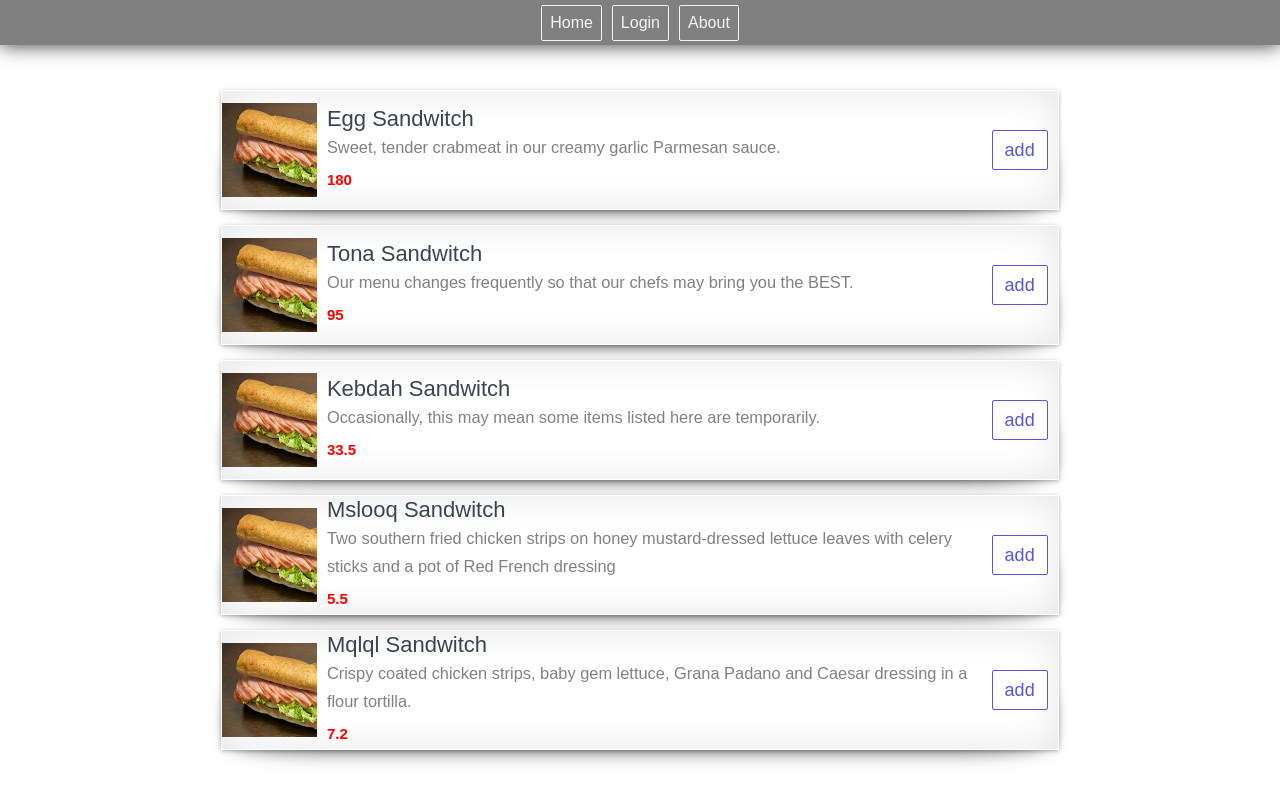
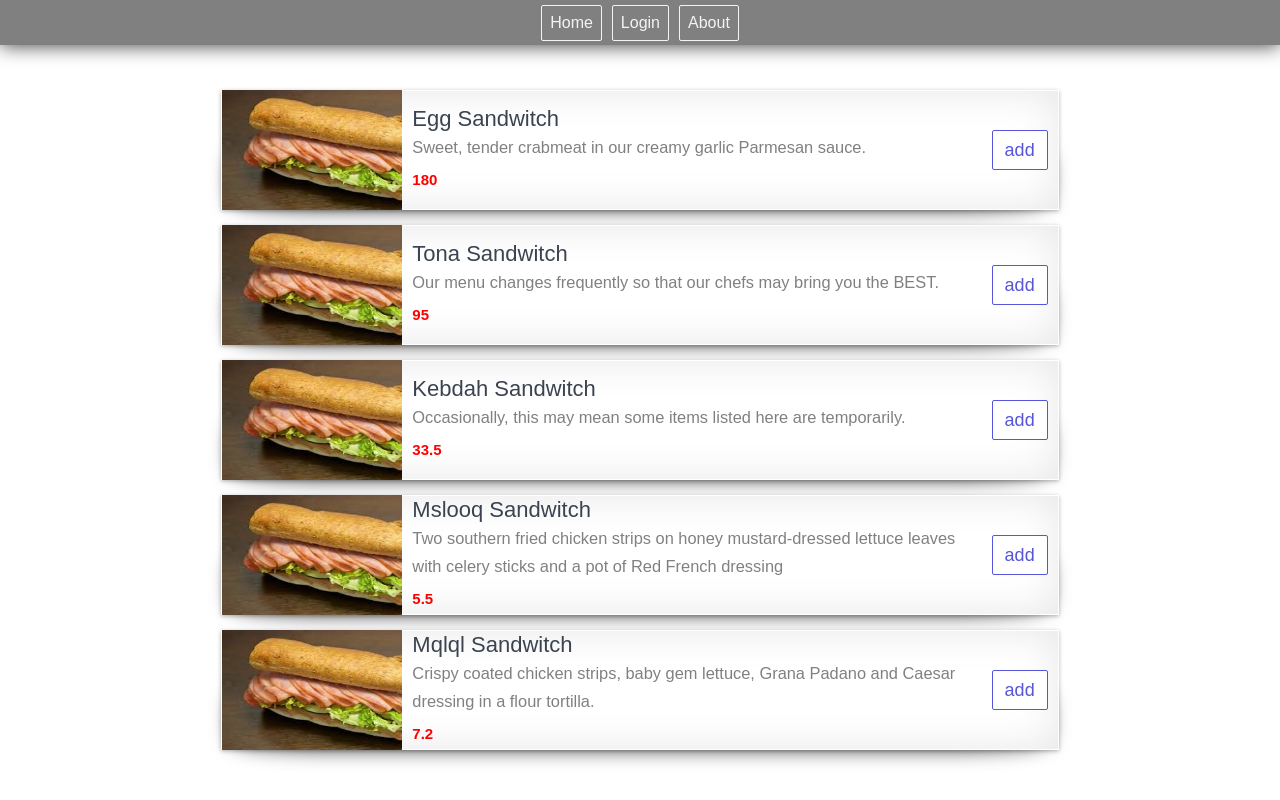
Before and after one commit to kmfh83/restaurants, a React (Create React App) app: page / in a window 1280 px wide. Built offline with nearby package versions, Linux system fonts and the light colour scheme.

Commit message:
Mm (#5)
* navbar

* navbar css

* edit navbar

```diff
--- a/src/style.css
+++ b/src/style.css
@@ -39,9 +39,7 @@ h2 {
 
 .item-image {
   max-height: 120px;
-  height: auto;
-  width: 100%;
-
+  width: 180px;
 }
 
 .tile:hover {
@@ -288,5 +286,4 @@ input {
     display: none;
   }
 
-
 }
```
